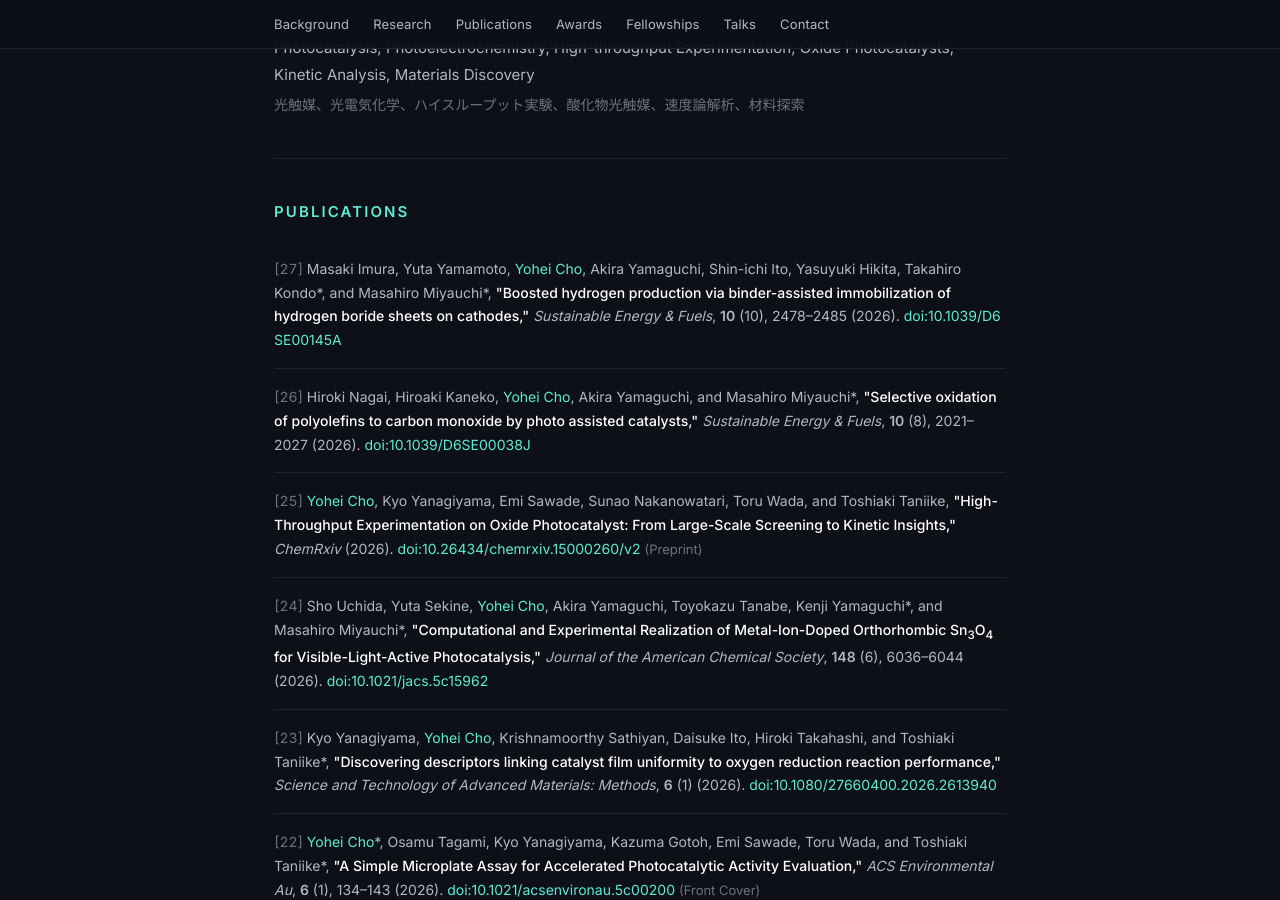
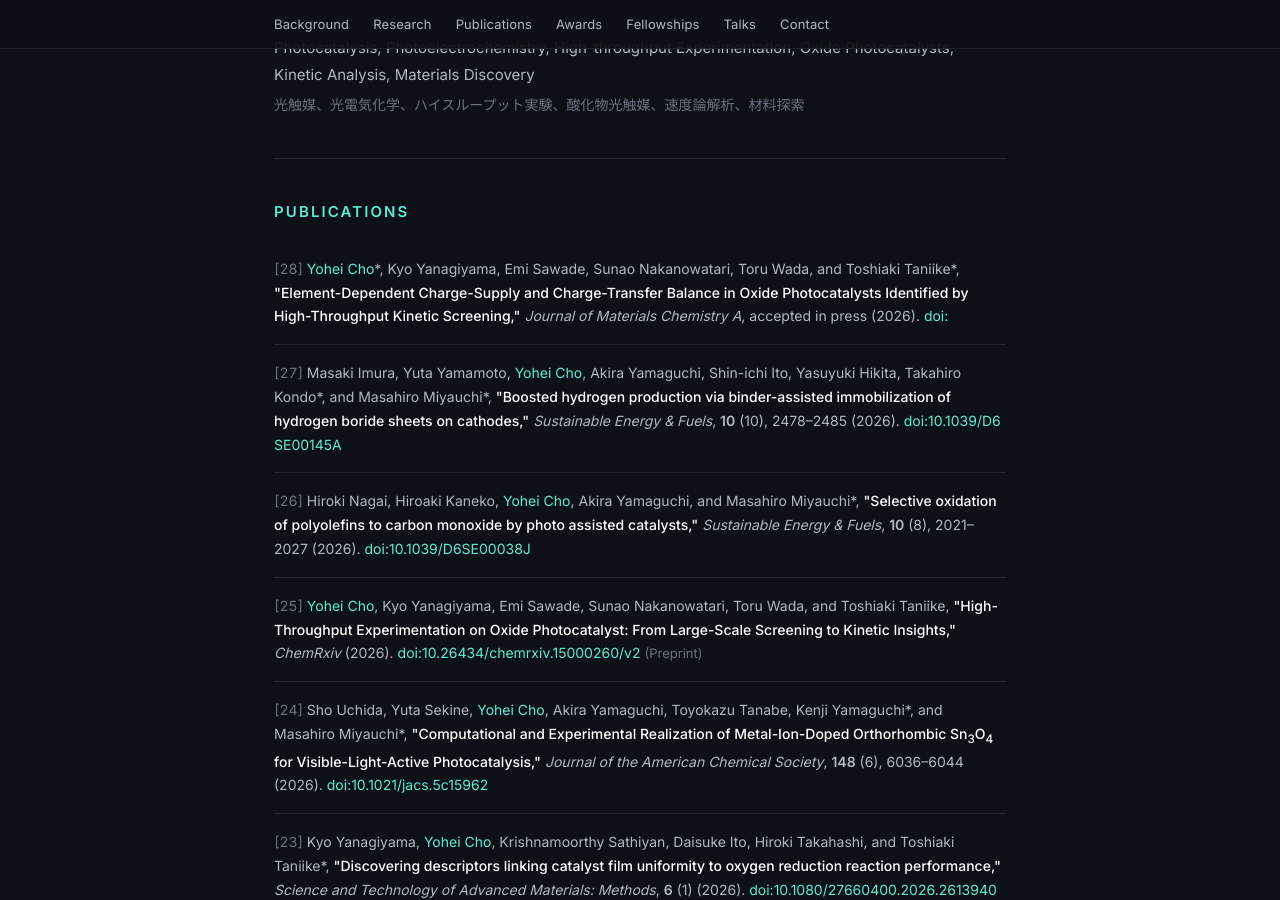
Before and after one commit to YoheiC01/YoheiC01.github.io, a Jekyll site: the page built from index.html, in a window 1280 px wide and 900 px high, scrolled down 994 px. Built offline with Jekyll 4.4.1, drawn with Linux system fonts in a browser that asks for light colours.

Commit message:
Add Cho et al. 2026 JMCA paper (accepted in press)

```diff
--- a/_data/publications.yml
+++ b/_data/publications.yml
@@ -11,6 +11,12 @@
 #   doi:       string. Just the DOI suffix (e.g. "10.1039/D6SE00038J")
 #   status:    string (optional). e.g. "accepted in press" — overrides volume/pages/issue
 #   note:      string (optional). e.g. "Preprint", "Front Cover"
+
+- authors: "[[Yohei Cho]]*, Kyo Yanagiyama, Emi Sawade, Sunao Nakanowatari, Toru Wada, and Toshiaki Taniike*"
+  title: "Element-Dependent Charge-Supply and Charge-Transfer Balance in Oxide Photocatalysts Identified by High-Throughput Kinetic Screening"
+  journal: "Journal of Materials Chemistry A"
+  year: 2026
+  status: "accepted in press"
 
 - authors: "Masaki Imura, Yuta Yamamoto, [[Yohei Cho]], Akira Yamaguchi, Shin-ichi Ito, Yasuyuki Hikita, Takahiro Kondo*, and Masahiro Miyauchi*"
   title: "Boosted hydrogen production via binder-assisted immobilization of hydrogen boride sheets on cathodes"
```
